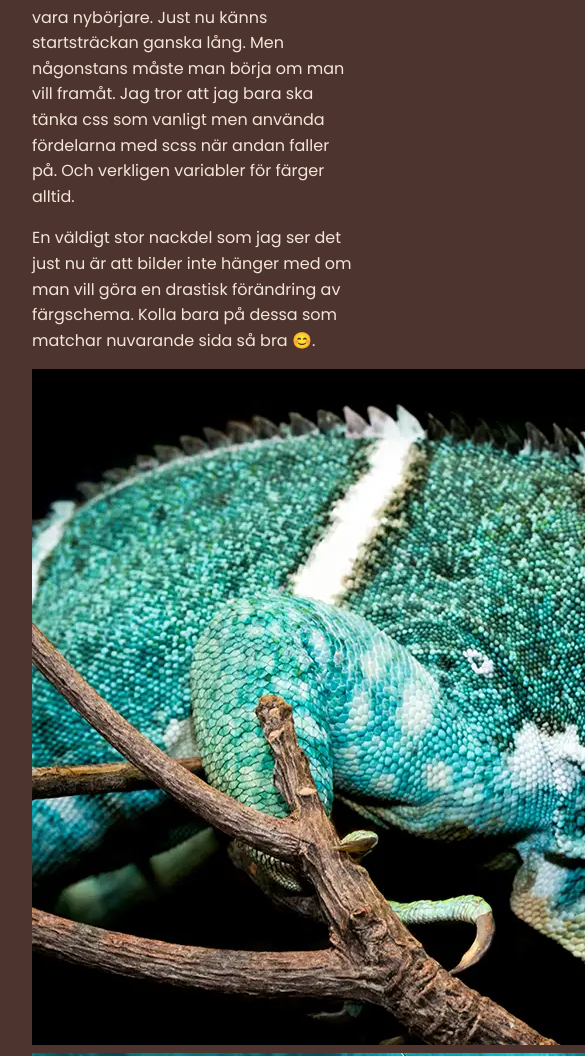
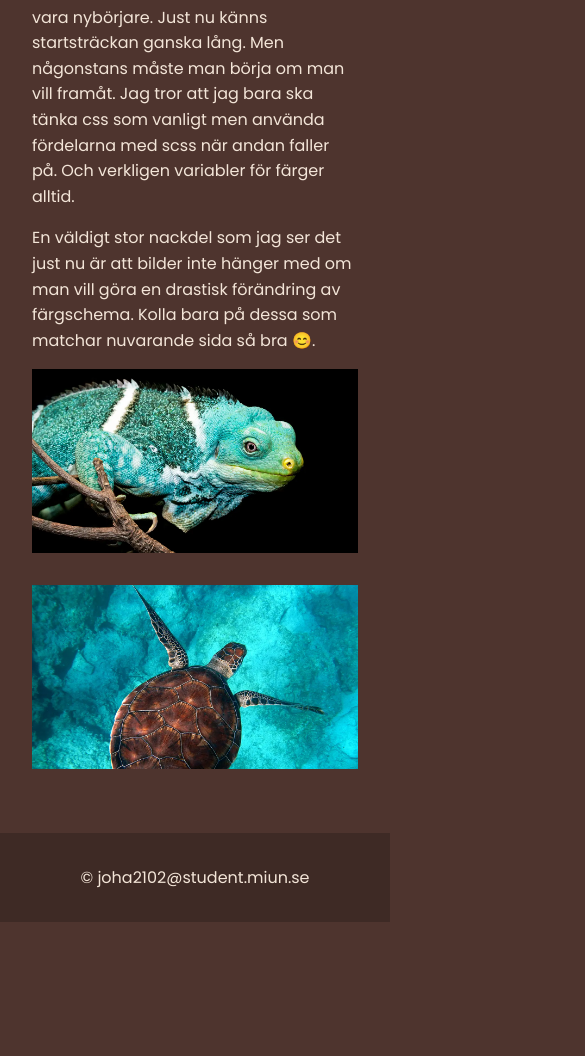
Before and after one commit to JohannaHannahoJ/labb_3-5, a website built with Vite: page sass.html in a window 390 px wide. Shown: the part 1082-2138 px from the top of the page, 585 px wide, since content can reach past the window. After the commit the page ends 2004 px from the top, so only its background shows below. Built offline with nearby package versions, Linux system fonts and the light colour scheme.

Commit message:
Styla bilder och text Gör styling och responsiva bilder gör artikelns rader kortare på stora skärmar

```diff
--- a/sass.html
+++ b/sass.html
@@ -67,20 +67,22 @@
                 En väldigt stor nackdel som jag ser det just nu är att bilder inte hänger med om man vill göra en
                 drastisk förändring av färgschema. Kolla bara på dessa som matchar nuvarande sida så bra 😊.
             </p>
-            <figure class="bild-grid">
+            <div class="bild-grid">
+            <figure>
                 <picture>
                     <source srcset="/bilder/leguan.webp" type="image/webp">
                     <img src="/bilder/leguan.jpg" width="1200" height="676"
                         alt="Turkos leguan aom matchar sidanr origial-färgtema">
                 </picture>
             </figure>
-            <figure class="bild-grid">
+            <figure>
                 <picture>
                     <source srcset="/bilder/turtle.webp" type="image/webp">
                     <img src="/bilder/turtle.jpg" width="1200" height="676"
                         alt="Brun sköldpadda med turkos bakgrund som matchar sidanr origial-färgtema">
                 </picture>
             </figure>
+            </div>
         </article>
     </main>
     <footer>
--- a/src/css/_layout.scss
+++ b/src/css/_layout.scss
@@ -156,8 +156,13 @@ header {
 
 article {
   padding: 2rem;
+  max-width: 75ch;
+  margin: 0 auto;
 
-  h1, h2, h3, h4 {
+  h1,
+  h2,
+  h3,
+  h4 {
     padding-bottom: 1rem;
   }
 
@@ -169,7 +174,7 @@ article {
     @include components.link-text;
   }
 
-    a:visited {
+  a:visited {
     color: base.$primary-light-color;
   }
 }
@@ -177,6 +182,26 @@ article {
 .ingress {
   font-weight: 600;
   padding-bottom: 1rem;
+}
+
+.bild-grid {
+  display: block;
+
+  figure {
+    margin-bottom: 2rem;
+  }
+
+  img {
+    width: 100%;
+    height: auto;
+    display: block
+  }
+
+  @media (min-width: 769px) {
+    display: grid;
+    grid-template-columns: 1fr 1fr;
+    gap: 1rem;
+  }
 }
 
 footer {
```
Also changed, not shown: index.html (+3 -4 lines).
